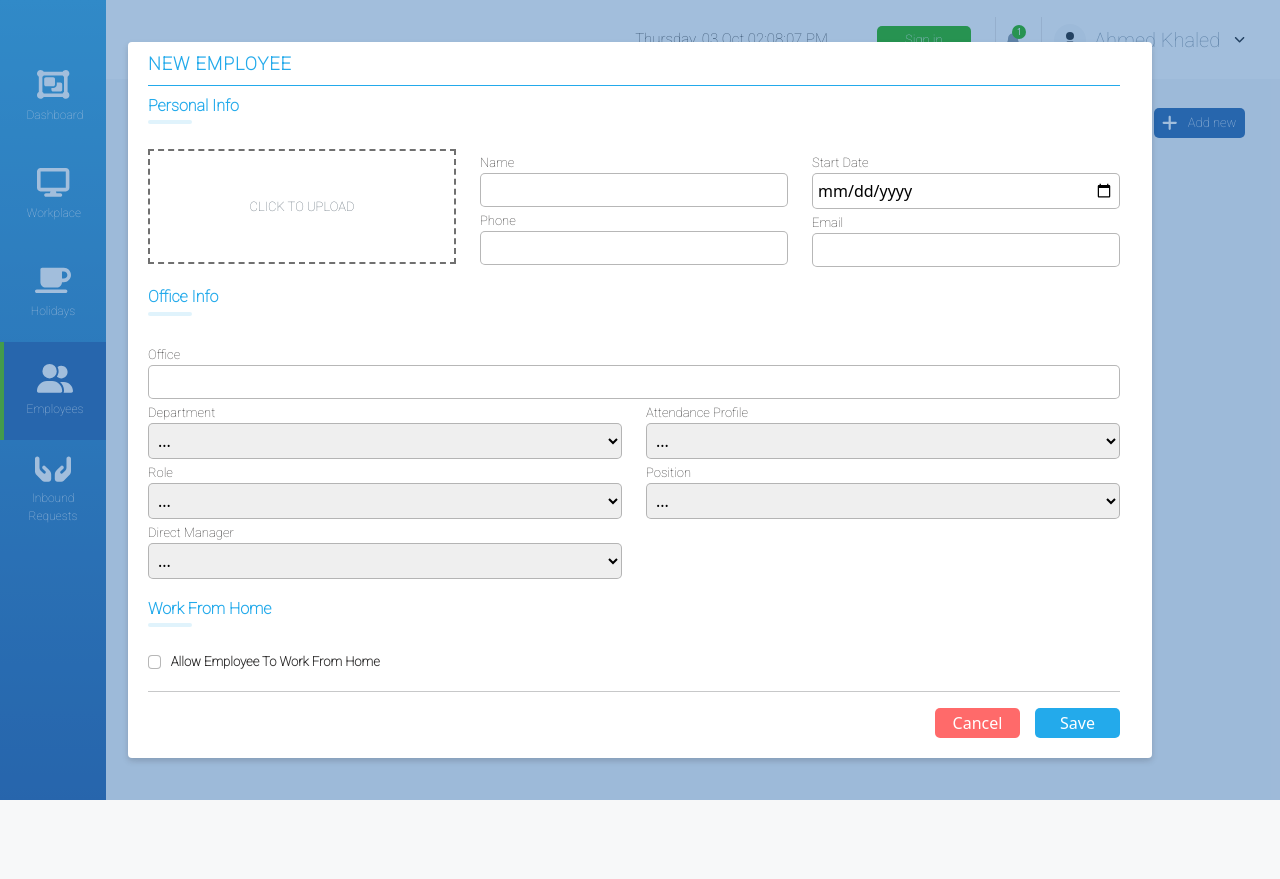
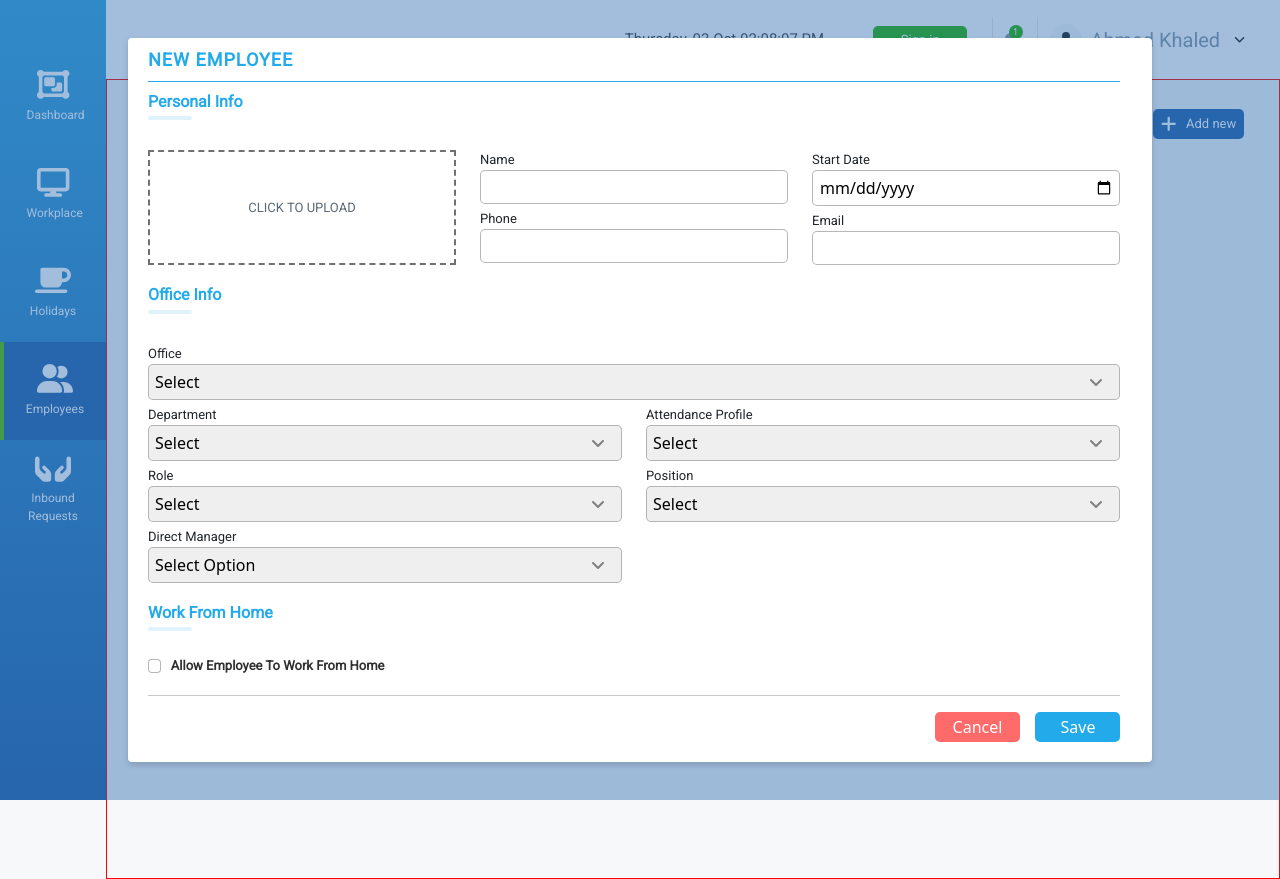
Before and after one commit to maghraby1998/Employees, a React (Create React App) app: page /employees in a window 1280 px wide. Both pictures are taken after typing "Sample" into the empty fields and a click on the button "Add new". Before the commit the page ends 800 px from the top, so only its background shows below. Built offline with nearby package versions, Linux system fonts and the light colour scheme.

Commit message:
form margins & labels & name ellipsis

```diff
--- a/public/index.html
+++ b/public/index.html
@@ -15,6 +15,8 @@
     <link rel="preconnect" href="https://fonts.googleapis.com">
     <link rel="preconnect" href="https://fonts.gstatic.com" crossorigin>
     <link href="https://fonts.googleapis.com/css2?family=Roboto:wght@100&display=swap" rel="stylesheet">
+    <link href="https://fonts.googleapis.com/css2?family=Roboto&display=swap" rel="stylesheet">
+
     <title>React App</title>
   </head>
   <body>
--- a/src/components/Form.js
+++ b/src/components/Form.js
@@ -1,6 +1,9 @@
 import { useState, useEffect } from 'react';
 import '../css/Form.css';
 import { Col, Row } from 'react-bootstrap';
+import { FontAwesomeIcon } from '@fortawesome/react-fontawesome'
+import { faAngleDown } from '@fortawesome/free-solid-svg-icons'
+
 
 const Form = (props) => {
 
@@ -114,33 +117,50 @@ const Form = (props) => {
             <div className='form-category'>
                 <h3 className='category-header'>Office Info</h3>
                 <div className='category-header-line'></div>
-                <div>
+                {/* <div>
                     <label>Office</label>
                     <input onChange={handleChange} type='text' name='office' />
+                </div> */}
+                <div>
+                    <label htmlFor='office'>Office</label>
+                    <div className='select-container'>
+                        <select onChange={handleChange} id='office' name='office' required>
+                            <option value=''>Select</option>
+                            <option value='arabic localizer'>Arabic Localizer</option>
+                            <option value='other'>Others</option>
+                        </select>
+                        <FontAwesomeIcon className='select-icon' icon={faAngleDown} />
+                    </div>
                 </div>
                 <Row>
                     <Col md='6'>
                         <div>
                             <label htmlFor='department'>Department</label>
+                            <div className='select-container'>
                                 <select onChange={handleChange} id='depratment' name='department' required>
-                                <option value=''>...</option>
+                                    <option value=''>Select</option>
                                     <option value='arabic localizer'>Arabic Localizer</option>
                                     <option value='astonish office'>Astonish Office</option>
                                     <option value='groundwork support'>Groundwork Support</option>
                                     <option value='other'>Others</option>
                                 </select>
+                                <FontAwesomeIcon className='select-icon' icon={faAngleDown} />
+                            </div>
                         </div>
                     </Col>
                     <Col md='6'>
                         <div>
                             <label htmlFor='attendance'>Attendance Profile</label>
+                            <div className='select-container'>
                                 <select onChange={handleChange} id='attendance' name='attendance'>
-                                <option value=''>...</option>
+                                    <option value=''>Select</option>
                                     <option value='present'>Present</option>
                                     <option value='absent'>Absent</option>
                                     <option value='weekend'>Weekend</option>
                                     <option value='holiday'>Holiday</option>
                                 </select>
+                                <FontAwesomeIcon className='select-icon' icon={faAngleDown} />
+                            </div>
                         </div>
                     </Col>
                 </Row>
@@ -148,25 +168,31 @@ const Form = (props) => {
                     <Col md='6'>
                         <div>
                             <label htmlFor='role'>Role</label>
+                            <div className='select-container'>
                                 <select onChange={handleChange} id='role' name='role'>
-                                <option value=''>...</option>
+                                    <option value=''>Select</option>
                                     <option value='employee'>Employee</option>
                                     <option value='office manager'>Office Manager</option>
                                     <option value='receptionist'>Receptionist</option>
                                     <option value='other'>Others</option>
                                 </select>
+                                <FontAwesomeIcon className='select-icon' icon={faAngleDown} />
+                            </div>
                         </div>
                     </Col>
                     <Col md='6'>
                         <div>
                             <label htmlFor='position'>Position</label>
+                            <div className='select-container'>
                                 <select onChange={handleChange} id='position' name='position' required>
-                                <option value=''>...</option>
+                                    <option value=''>Select</option>
                                     <option value='executive'>Executive</option>
                                     <option value='manager'>Manager</option>
                                     <option value='operations and production'>Operations And Production</option>
                                     <option value='other'>Others</option>
                                 </select>
+                                <FontAwesomeIcon className='select-icon' icon={faAngleDown} />
+                            </div>
                         </div>
                     </Col>
                 </Row>
@@ -174,13 +200,16 @@ const Form = (props) => {
                     <Col md='6'>
                         <div>
                             <label htmlFor='manager'>Direct Manager</label>
+                            <div className='select-container'>
                                 <select onChange={handleChange} id='manager' name='manager'>
-                                <option value=''>...</option>
+                                    <option value=''>Select Option</option>
                                     <option value='mohamed tarek'>Mohamed Tarek</option>
                                     <option value='eslam ahmed'>Eslam Ahmed</option>
                                     <option value='khaled youssef'>Khaled Youssef</option>
                                     <option value='other'>Others</option>
                                 </select>
+                                <FontAwesomeIcon className='select-icon' icon={faAngleDown} />
+                            </div>
                         </div>
                     </Col>
                 </Row>
--- a/src/css/Employee.css
+++ b/src/css/Employee.css
@@ -3,6 +3,8 @@
     padding-left: 2.188rem;;
     padding-right: 2.188rem;
     margin-left: 6.625rem;
+    border: 1px solid red;
+    min-height: 100vh;
 }
 
 .search-container{
@@ -132,14 +134,20 @@
     flex-direction: column;
     align-items: flex-start;
     justify-content: flex-start;
+    width: 100%;
+    overflow: hidden;
 }
 
 .card-username{
+    width: 100%;
     text-transform: capitalize;
     font-size: 1.25rem;
     font-family: Lato-800;
     margin-bottom: 5px;
     color: #5c6974;
+    white-space: nowrap;
+    overflow: hidden;
+    text-overflow: ellipsis;
 }
 
 .user-info h4{
--- a/src/css/Form.css
+++ b/src/css/Form.css
@@ -75,8 +75,24 @@
     text-transform: uppercase;
 }
 
+.select-container{
+    position: relative;
+}
+
+.select-icon{
+   position: absolute;
+   top: 50%;
+   right: 10px;
+   transform: translate(-50%, -50%);
+   color: grey;
+}
+
 .employee-form input,
 .employee-form select{
+    -webkit-appearance: none;
+    -moz-appearance: none;
+    text-indent: 1px;
+    text-overflow: '';
     border: 1px solid rgba(170, 170, 170, 0.84);
     border-radius: 5px;
     padding: 5px;
@@ -85,14 +101,17 @@
     cursor: pointer;
 }
 
+option:nth-child(1){
+    display: none;
+}
 
-.employee-form label{
+label{
     font-size: 0.813rem;
-    color: #313030;
     font-family: 'Roboto', sans-serif;
     width: 100%;
     cursor: pointer;
     user-select: none;
+    margin-top: 5px;
 }
 
 .employee-form input[type='text'],
@@ -105,6 +124,7 @@
 .check-box-container{
     display: flex;
     align-items: center;
+    justify-content: center;
     width: max-content;
 }
 
@@ -121,6 +141,7 @@ input[type='checkbox']{
     font-size: 0.813rem;
     font-family: 'Roboto', sans-serif;
     font-weight: bold;
+    margin-top: 0px;
 }
 
 .form-buttons{
```
Also changed, not shown: 1 other file (tests, documents, lock files or other folders). Lines whose indentation alone changed are shown as unchanged.
